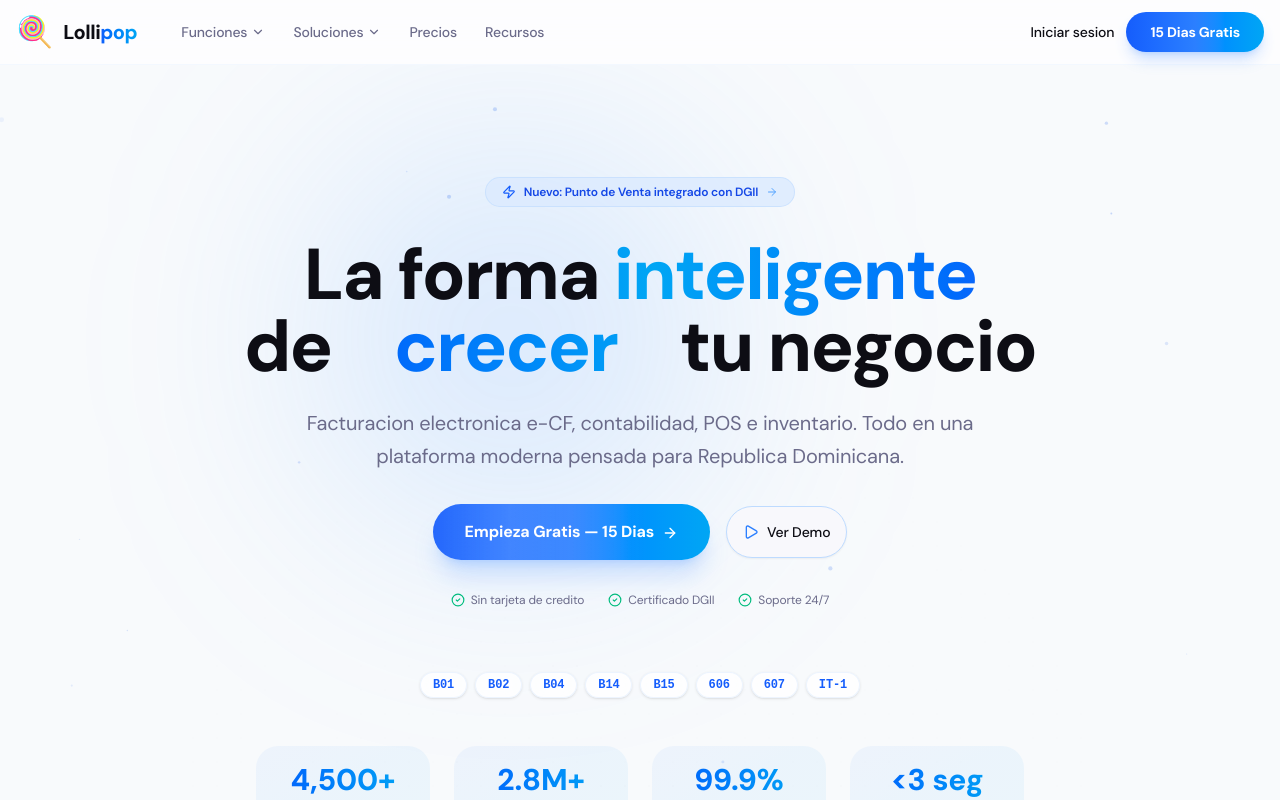
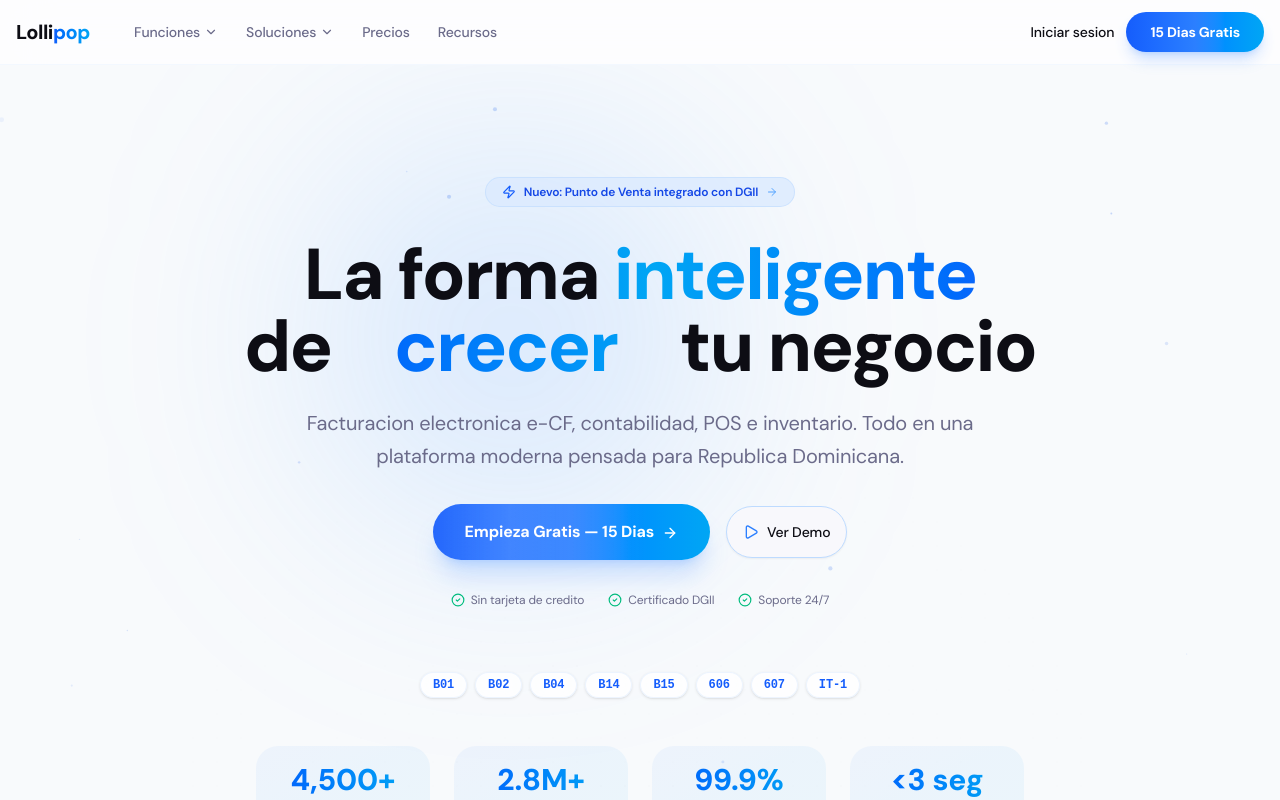
Before and after one commit to sedphotord/Lollipop-Sysfac, a Next.js app: page / in a window 1280 px wide. Shown: the top 800 px of the page. Built offline with nearby package versions, Linux system fonts and the light colour scheme.

Commit message:
style: remove 🍭 isotipo from Navbar and Footer, wordmark only

```diff
--- a/src/components/landing/Footer.tsx
+++ b/src/components/landing/Footer.tsx
@@ -31,7 +31,6 @@ export function Footer() {
                     {/* Brand */}
                     <div className="col-span-2 md:col-span-1">
                         <Link href="/" className="flex items-center gap-2.5 mb-4 group">
-                            <div className="flex items-center justify-center text-3xl transition-transform group-hover:scale-110">🍭</div>
                             <span className="text-xl font-black tracking-tight">Lolli<span className="bg-gradient-to-r from-blue-600 to-sky-500 bg-clip-text text-transparent">pop</span></span>
                         </Link>
                         <p className="text-xs text-muted-foreground leading-relaxed mb-4 max-w-xs">Plataforma de facturacion electronica, contabilidad y gestion comercial para Republica Dominicana.</p>
--- a/src/components/landing/Navbar.tsx
+++ b/src/components/landing/Navbar.tsx
@@ -41,7 +41,6 @@ export function Navbar() {
                 <div className="flex items-center gap-8">
                     {/* Logo */}
                     <Link href="/" className="flex items-center gap-2.5 group">
-                        <div className="flex items-center justify-center text-3xl transition-transform group-hover:scale-110">🍭</div>
                         <span className="text-xl font-black tracking-tight">Lolli<span className="bg-gradient-to-r from-blue-600 to-sky-500 bg-clip-text text-transparent">pop</span></span>
                     </Link>
 
```
